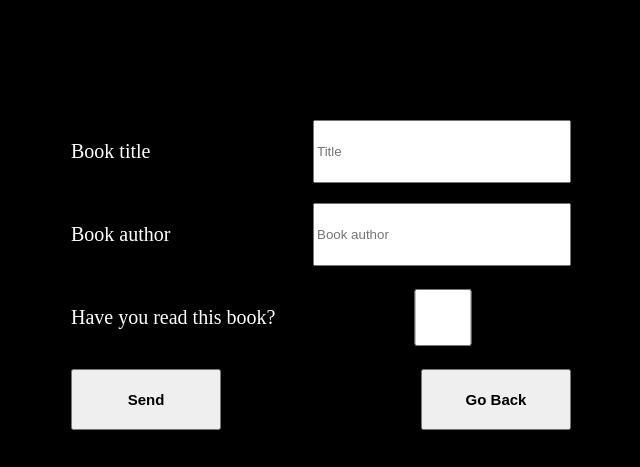
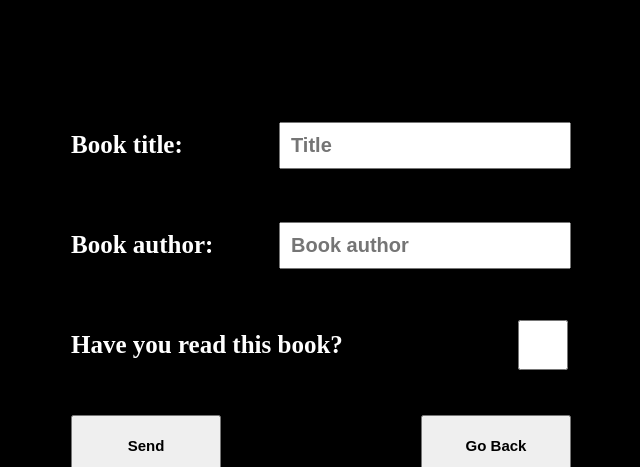
Before and after one commit to Benguins/Library, a plain HTML site: page index.html in a window 1280 px wide. Both pictures are taken after a click on the button "Add a book". Shown: the top 467 px of the page, without its empty margins (319-959 px from the left). Drawn offline with Linux system fonts and the light colour scheme.

Commit message:
Improved modal CSS

```diff
--- a/index.css
+++ b/index.css
@@ -60,19 +60,28 @@ h1{
   margin: auto;
   padding: 20px;
   width: 500px;
-  gap: 20px;
+  gap: 50px;
 }
 .modal-container-main div p {
   color: white;
-  font-size: 20px;
+  font-size: 25px;
+  font-weight: 600;
 }
 .modal-container-main div {
   display: flex;
   justify-content: space-between;
-  gap: 20px;
+  align-items: center;
+  gap: 10px;
+  height: 50px;
 }
 .modal-container-main div input{
-  width: 50%;
+  font-size: 20px;
+  font-weight: 600;
+  padding: 10px
+}
+.modal-container-main div .modal-checkbox{
+  height: 50px;
+  width: 50px;
 }
 .modal-container{
   display: flex;
--- a/index.html
+++ b/index.html
@@ -11,9 +11,9 @@
       <h1>Welcome to the library</h1>
       <div class="modal js-modal">
         <div class="modal-container-main js-modal-container-main">
-          <div><p>Book title</p><input placeholder = "Title" class="js-title-input"></div>
-          <div><p>Book author</p><input placeholder = "Book author" class="js-author-input"></div>
-          <div><p>Have you read this book?</p><input type="checkbox" class="js-have-read-input"></div>
+          <div><p>Book title:</p><input placeholder = "Title" class="js-title-input"></div>
+          <div><p>Book author:</p><input placeholder = "Book author" class="js-author-input"></div>
+          <div><p>Have you read this book?</p><input type="checkbox" class="modal-checkbox js-have-read-input"></div>
           <div>
             <button class="library-button js-library-button">Send</button>
             <button class="library-button js-library-button-go-back">Go Back</button>
```
